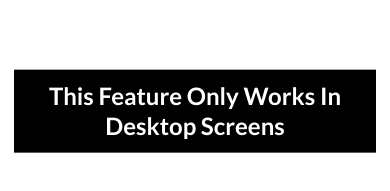
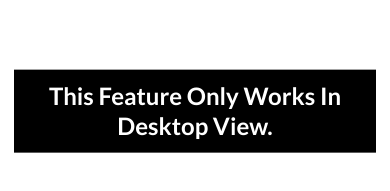
Before and after one commit to maysam-82/reusable-widgets, a React (Create React App) app: page /timeline in a window 390 px wide. Shown: the part 311-502 px from the top of the page. Built offline with nearby package versions, Linux system fonts and the light colour scheme.

Commit message:
Update text in mobile view

```diff
--- a/src/components/Timeline/Timeline.jsx
+++ b/src/components/Timeline/Timeline.jsx
@@ -47,7 +47,7 @@ function Timeline({ data, timeLineStyle }) {
                 </div>
             </div>
             <h2 className={classes.timelineNotification}>
-                This Feature Only Works In Desktop Screens
+                This Feature Only Works In Desktop View.
             </h2>
         </>
     );
```
